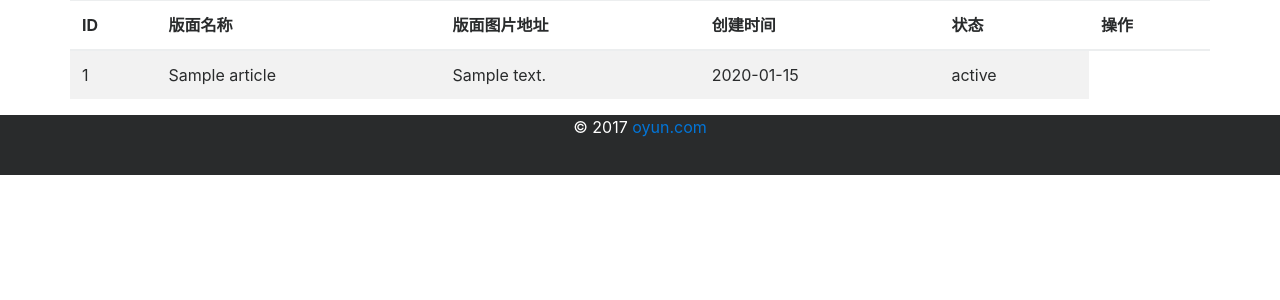
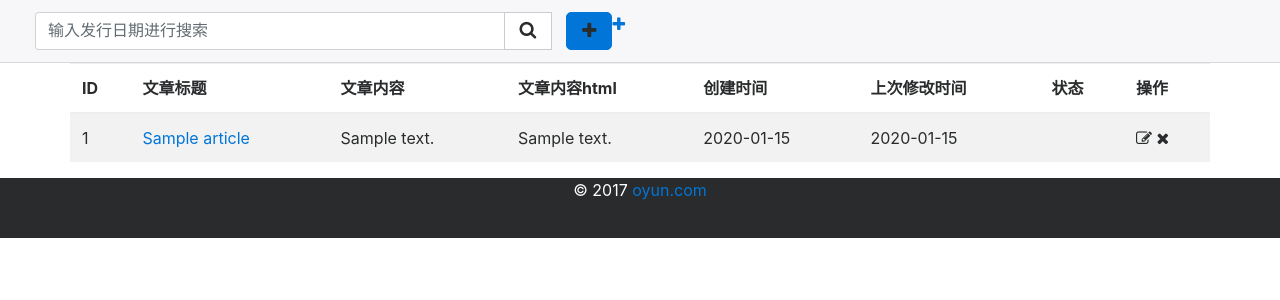
Before and after one commit to May7th/epaper, a Spring app: page /page/articles in a window 1280 px wide. Shown: the part 60-360 px from the top of the page. Run offline with Thymeleaf, Linux system fonts and the light colour scheme; the template is opened without the code that fills it: most values are stand-ins (such as "Sample title", 1, 10 or a date in 2020); data that the repository does not hold is empty; some of the project's set-up classes (security, data sources, template engines, error pages and the like) are left out, and stand-ins take their place; some libraries are stand-ins or nearby versions.

Commit message:
article start

```diff
--- a/src/main/java/com/oyun/media/epaper/controller/MainController.java
+++ b/src/main/java/com/oyun/media/epaper/controller/MainController.java
@@ -96,6 +96,7 @@ public class MainController {
 			List<Article> articles = new ArrayList<>();
 			for (int j = 0; j < 10; j++) {
 				Article article = new Article();
+				article.setTitle("title"+j);
 				article.setContent("content"+j);
 				article.setContentHtml("contentHtml"+j);
 				article.setCoordinate("1,1,1,10,10,10,10,"+j);
--- a/src/main/java/com/oyun/media/epaper/service/IPageService.java
+++ b/src/main/java/com/oyun/media/epaper/service/IPageService.java
@@ -37,7 +37,7 @@ public interface IPageService {
      * @param page
      * @return
      */
-    Page saveOrUpdatePage(Page page);
+    Page updatePage(Page page);
 
     /**
      * 获取所有报纸信息
--- a/src/main/java/com/oyun/media/epaper/service/impl/PageServiceImpl.java
+++ b/src/main/java/com/oyun/media/epaper/service/impl/PageServiceImpl.java
@@ -10,6 +10,9 @@ import org.springframework.beans.factory.annotation.Autowired;
 import org.springframework.data.domain.Pageable;
 import org.springframework.stereotype.Service;
 import org.springframework.transaction.annotation.Transactional;
+
+import java.sql.Timestamp;
+import java.util.Date;
 
 /**
  * @program: epaper
@@ -35,7 +38,8 @@ public class PageServiceImpl implements IPageService{
     }
 
     @Override
-    public Page saveOrUpdatePage(Page page) {
+    public Page updatePage(Page page) {
+        page.setModifyTime(new Timestamp(System.currentTimeMillis()));
         return pageRepository.save(page);
     }
 
--- a/src/main/resources/static/js/pages/main.js
+++ b/src/main/resources/static/js/pages/main.js
@@ -73,8 +73,7 @@ $(function() {
          });
     });
 
-    // 获取编辑用户的界面
-    $("#rightContainer").on("click",".page-edit-page", function () {
+    $(".page-edit-page").click(function() {
         $.ajax({
             url: "/pages/edit/" + $(this).attr("pageId"),
             success: function(data){
@@ -85,6 +84,19 @@ $(function() {
             }
         });
     });
+
+    // // 获取编辑用户的界面
+    // $("#rightContainer").on("click","", function () {
+    //     $.ajax({
+    //          url: "/pages/edit/" + $(this).attr("pageId"),
+    //          success: function(data){
+    //              $("#pageFormContainer").html(data);
+    //          },
+    //          error : function() {
+    //              toastr.error("error!");
+    //          }
+    //      });
+    // });
 
     // 提交变更后，清空表单
     $("#submitEdit").click(function() {
@@ -110,7 +122,8 @@ $(function() {
     });
 
     // 删除用户
-    $("#rightContainer").on("click",".page-delete-page", function () {
+    $(".page-delete-page").click(function() {
+    // $("#rightContainer").on("click",".page-delete-page", function () {
         var pageId = $(this).attr("pageId");
         swal({
             title: "确定删除版面么?",
--- a/src/main/resources/static/js/userspace/blogedit.js
+++ b/src/main/resources/static/js/userspace/blogedit.js
@@ -25,7 +25,7 @@ $(function() {
 
     $("#uploadImage").click(function() {
         $.ajax({
-            url: fileServerUrl,
+            url: "http://localhost:8081/upload",
             type: 'POST',
             cache: false,
             data: new FormData($('#uploadformid')[0]),
--- a/src/main/resources/templates/page/add.html
+++ b/src/main/resources/templates/page/add.html
@@ -22,8 +22,8 @@
 		<div class="row mt-1">
 			<div  class="col-lg-12">
 
-				<form  enctype="multipart/form-data"  id="uploadformid"  >
-					<input type="file" name="file" id="file">
+				<form  enctype="multipart/form-data"  id="uploadformid">
+					<input type="file" name="file" id="file"  accept="application/pdf" >
 					<button class="btn btn-primary float-right"  type="button" id="uploadImage" >插入</button>
 				</form>
 
--- a/src/main/resources/templates/page/articles.html
+++ b/src/main/resources/templates/page/articles.html
@@ -1,35 +1,105 @@
 <!DOCTYPE html>
 <html lang="en">
 <head th:replace="~{fragments/header :: header}">
+
 <body>
+<!-------------------->
+<div class="card-header bg-dark font-white">
+
+	<div class="input-group col-md-7 col-xl-6">
+
+		<input type="text" class="form-control" id="searchName"
+			   placeholder="输入发行日期进行搜索"> <span class="input-group-btn">
+			<button class="btn btn-secondary" type="button" id="searchNameBtn">
+				<i class="fa fa-search" aria-hidden="true"></i>
+			</button>
+		</span>
+		<a class="btn btn-primary" data-toggle="modal"
+				   data-target="#flipFlop" role="button" id="addPage"><i
+			class="fa fa-plus" aria-hidden="true"></i></a>
+		<a th:href="@{'/articles/add'}"><i
+				class="fa fa-plus" aria-hidden="true"></i></a>
+
+	</div>
+</div>
+
 <div id="mainContainer" class="container">
-	<div id="mainContainerRepleace" class="row">
+	<div id="mainContainerReplace" class="row">
 		<table class="table table-striped">
 			<thead>
 			<tr>
 				<th data-field="id">ID</th>
-				<th data-field="pageName">版面名称</th>
-				<th data-field="pagePdfPath">版面图片地址</th>
+				<th data-field="title">文章标题</th>
+				<th data-field="content">文章内容</th>
+				<th data-field="contentHtml">文章内容html</th>
 				<th data-field="createTime">创建时间</th>
+				<th data-field="modifyTime">上次修改时间</th>
 				<th data-field="state">状态</th>
 				<th data-field="operation">操作</th>
 
 			</tr>
 			</thead>
 			<tbody>
-			<tr th:each="article : ${pageModel.page.articleList}">
+
+			<tr th:each="article : ${articleModel.page.articleList}">
 				<td th:text="${article.id}">1</td>
-				<td th:text="${article.title}"></td>
+				<td><a th:text="${article.title}" th:href="@{'/page/'+${page.id}}"></td>
 				<td th:text="${article.content}"></td>
+				<td th:text="${article.contentHtml}"></td>
 				<td th:text="${article.createTime}"></td>
-				<td th:text="${article.state}"></td>
+				<td th:text="${article.modifyTime}"></td>
+				<td th:switch="${article.state}">
+					<p th:case="'1'">已删除</p>
+					<!-- *: case的默认的选项 -->
+					<p th:case="0">正常</p>
+				</td>
+				<td>
+					<div>
+						<a class="page-edit-page" data-toggle="modal"
+						   data-target="#flipFlop" role="button"
+						   data-th-attr="articleId=${article.id}"> <i
+								class="fa fa-pencil-square-o" aria-hidden="true"></i>
+						</a>
+						<a class="page-delete-page" role="button"
+						   data-th-attr="articleId=${article.id}"> <i class="fa fa-times"
+																aria-hidden="true"></i>
+						</a>
+					</div>
+				</td>
 			</tr>
+
 			</tbody>
 
 		</table>
+
+	</div>
+</div>
+<!-- The modal -->
+<div class="modal fade" id="flipFlop" tabindex="-1" role="dialog"
+	 aria-labelledby="modalLabel" aria-hidden="true">
+	<div class="modal-dialog" role="document">
+		<div class="modal-content">
+			<div class="modal-header">
+				<h4 class="modal-title" id="modalLabel">新增/编辑</h4>
+				<button type="button" class="close" data-dismiss="modal"
+						aria-label="Close">
+					<span aria-hidden="true">&times;</span>
+				</button>
+
+			</div>
+			<div class="modal-body" id="pageFormContainer"></div>
+			<div class="modal-footer">
+				<button class="btn btn-primary" data-dismiss="modal" id="submitEdit">提交</button>
+				<button type="button" class="btn btn-secondary" data-dismiss="modal">Close</button>
+			</div>
+		</div>
 	</div>
 </div>
 
 <div th:replace="~{fragments/footer :: footer}">...</div>
 </body>
+<script th:inline="javascript">
+    var pageId = [[${articleModel.page.id}]];
+</script>
+<script src="../../js/pages/main.js" th:src="@{/js/pages/main.js}"></script>
 </html>
--- a/src/main/resources/templates/page/edit.html
+++ b/src/main/resources/templates/page/edit.html
@@ -3,7 +3,8 @@
 <body>
 <form th:action="@{/pages}" method="post" th:object="${pageModel.page}" id="pageForm">
 	<input type="hidden" name="id" th:value="*{id}">
-	<input type="hidden" name="parentId" th:value="${pageModel.paperId}">
+	<input type="hidden" name="parentId" th:value="*{parentId}">
+	<input type="hidden" name="createTime" th:value="*{createTime}">
 
 	<div class="form-group ">
 		<label for="pageName" class="col-form-label">版面名称</label>
--- a/src/main/resources/templates/paper/pages.html
+++ b/src/main/resources/templates/paper/pages.html
@@ -27,8 +27,10 @@
             <tr>
                 <th data-field="id">ID</th>
                 <th data-field="pageName">版面名称</th>
+                <th data-field="pageName">版面描述</th>
                 <th data-field="pagePdfPath">版面图片地址</th>
                 <th data-field="createTime">创建时间</th>
+                <th data-field="modifyTime">上次修改时间</th>
                 <th data-field="state">状态</th>
                 <th data-field="operation">操作</th>
 
@@ -38,9 +40,11 @@
 
             <tr th:each="page : ${paperModel.paper.pageList}">
                 <td th:text="${page.id}">1</td>
-                <td><a th:text="${page.pageName}" th:href="@{'/page/'+${page.id}}"></td>
+                <td><a th:text="${page.pageName}" th:href="@{'/pages/'+${page.id}}"></td>
+                <td th:text="${page.description}"></td>
                 <td th:text="${page.pagePdfPath}"></td>
                 <td th:text="${page.createTime}"></td>
+                <td th:text="${page.modifyTime}"></td>
                 <td th:switch="${page.state}">
                     <p th:case="'1'">已删除</p>
                     <!-- *: case的默认的选项 -->
```
Also changed, not shown: src/main/java/com/oyun/media/epaper/controller/ArticleController.java (+11 -0 lines), src/main/java/com/oyun/media/epaper/controller/PageController.java (+14 -10 lines), src/main/resources/templates/article/articleedit.html (added, +88 -0 lines). Lines whose indentation alone changed are shown as unchanged.
